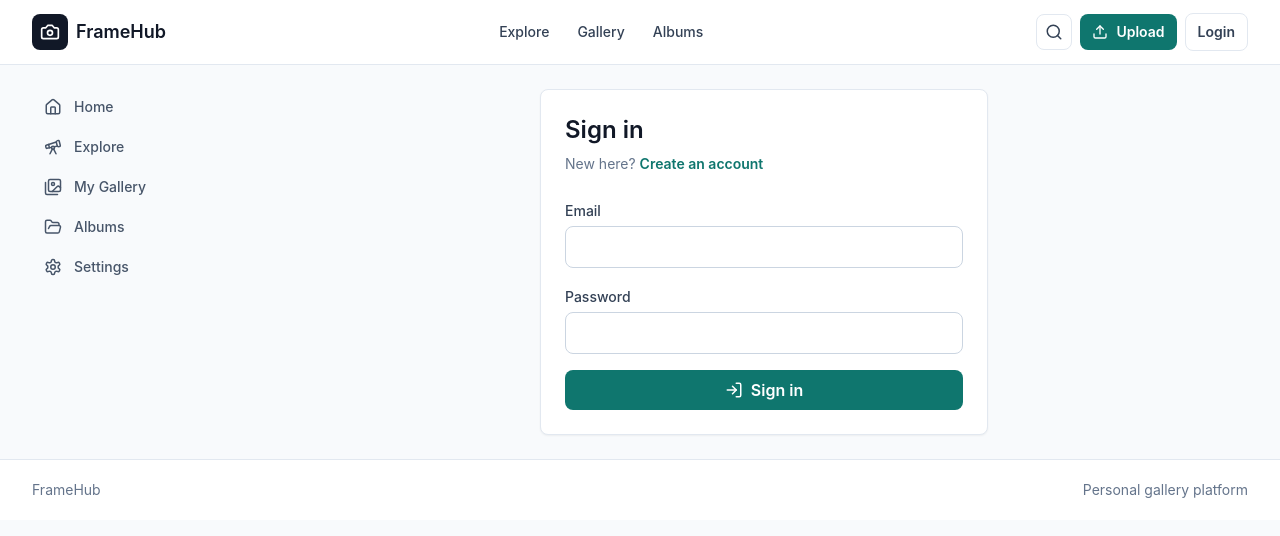
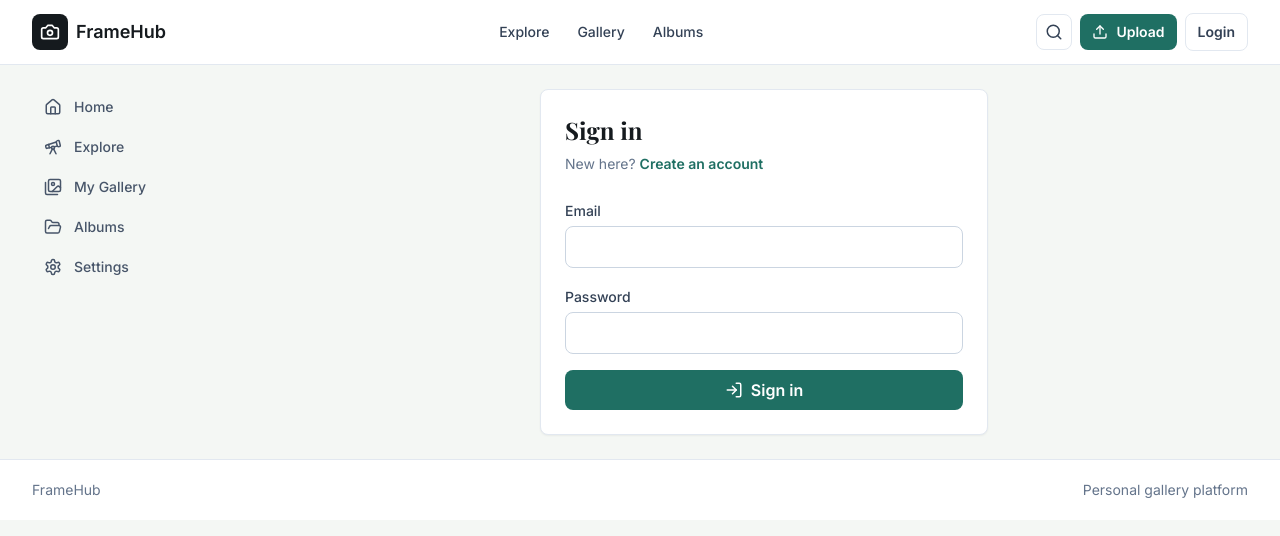
Before and after one commit to char704/gallery, a React (Vite) app in the folder client/: page /login in a window 1280 px wide. Shown: the top 536 px of the page. Built offline with nearby package versions, Linux system fonts and the light colour scheme; no server answers.

Commit message:
design: add premium typography and palette tokens

```diff
--- a/client/index.html
+++ b/client/index.html
@@ -4,6 +4,12 @@
     <meta charset="UTF-8" />
     <meta name="viewport" content="width=device-width, initial-scale=1.0" />
     <meta name="description" content="FrameHub photo gallery platform" />
+    <link rel="preconnect" href="https://fonts.googleapis.com" />
+    <link rel="preconnect" href="https://fonts.gstatic.com" crossorigin />
+    <link
+      href="https://fonts.googleapis.com/css2?family=Inter:wght@400;500;600;700;800&family=Playfair+Display:wght@700;800&display=swap"
+      rel="stylesheet"
+    />
     <link rel="icon" type="image/svg+xml" href="/favicon.svg" />
     <title>FrameHub</title>
   </head>
--- a/client/src/index.css
+++ b/client/src/index.css
@@ -3,17 +3,22 @@
 @tailwind utilities;
 
 :root {
-  color: #111827;
-  background: #f8fafc;
+  color: #151a1e;
+  background: #f6f1ea;
   font-family:
     Inter, ui-sans-serif, system-ui, -apple-system, BlinkMacSystemFont, "Segoe UI",
     sans-serif;
+  font-feature-settings: "kern" 1, "liga" 1;
 }
 
 body {
   min-width: 320px;
   min-height: 100vh;
   margin: 0;
+  background:
+    radial-gradient(circle at top left, rgba(47, 111, 136, 0.08), transparent 30rem),
+    linear-gradient(135deg, #f6f1ea 0%, #f4f7f4 48%, #fffdf9 100%);
+  color: #151a1e;
 }
 
 button,
@@ -28,6 +33,32 @@ a {
   text-decoration: none;
 }
 
+::selection {
+  background: rgba(217, 148, 46, 0.28);
+}
+
+@layer base {
+  html {
+    @apply scroll-smooth;
+  }
+
+  h1,
+  h2,
+  h3 {
+    @apply font-display text-ink;
+  }
+}
+
+@layer utilities {
+  .text-subtle {
+    @apply text-ink-muted;
+  }
+
+  .glass-panel {
+    @apply border border-white/30 bg-white/30 shadow-soft backdrop-blur-xl;
+  }
+}
+
 .focus-ring {
-  @apply outline-none ring-2 ring-transparent focus-visible:ring-pine focus-visible:ring-offset-2;
+  @apply outline-none ring-2 ring-transparent focus-visible:ring-pine focus-visible:ring-offset-2 focus-visible:ring-offset-canvas;
 }
--- a/client/tailwind.config.js
+++ b/client/tailwind.config.js
@@ -3,14 +3,39 @@ export default {
   content: ["./index.html", "./src/**/*.{ts,tsx}"],
   theme: {
     extend: {
+      fontFamily: {
+        display: ["Playfair Display", "Georgia", "serif"],
+        sans: ["Inter", "ui-sans-serif", "system-ui", "sans-serif"]
+      },
       colors: {
-        ink: "#111827",
-        mist: "#f8fafc",
-        pine: "#0f766e",
-        marigold: "#f59e0b"
+        canvas: "#f6f1ea",
+        surface: "#fffdf9",
+        vellum: "#ebe2d7",
+        mist: "#f4f7f4",
+        ink: {
+          DEFAULT: "#151a1e",
+          soft: "#364047",
+          muted: "#65717b"
+        },
+        pine: {
+          DEFAULT: "#1f6f63",
+          dark: "#174d45",
+          light: "#dcebe7"
+        },
+        lagoon: {
+          DEFAULT: "#2f6f88",
+          dark: "#1f5065",
+          light: "#dceaf0"
+        },
+        marigold: {
+          DEFAULT: "#d9942e",
+          dark: "#a86717",
+          light: "#f8e4ba"
+        }
       },
       boxShadow: {
-        soft: "0 14px 40px rgba(15, 23, 42, 0.08)"
+        soft: "0 14px 40px rgba(21, 26, 30, 0.08)",
+        gallery: "0 24px 70px rgba(21, 26, 30, 0.16)"
       }
     }
   },
```
